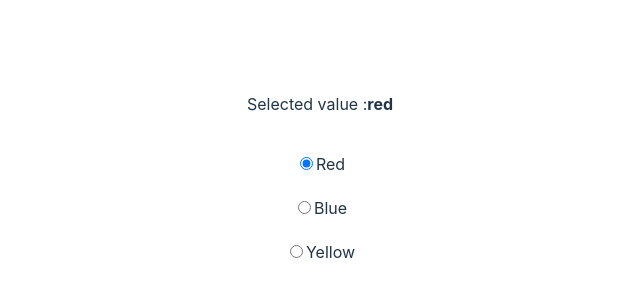
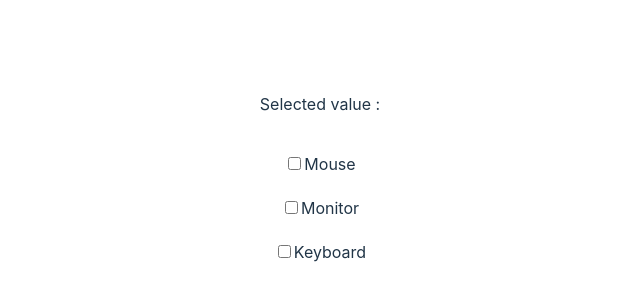
Before and after one commit to otsuboDesi/react-reacthooks-practice, a React (Vite) app: page / in a window 1280 px wide. Shown: the part 230-530 px from the top of the page, without its empty margins (320-960 px from the left). Built offline with nearby package versions, Linux system fonts and the light colour scheme.

Commit message:
Edit: CheckBox Containerを作成する

```diff
--- a/src/App.jsx
+++ b/src/App.jsx
@@ -5,7 +5,8 @@ import "./App.css";
 // import { EventContainer } from "./components/EventContainer";
 // import { FormContainer } from "./components/FormContainer";
 // import { InputSelectContainer } from "./components/InputSelectContainer";
-import { RadioContainer } from "./components/RadioContainer";
+// import { RadioContainer } from "./components/RadioContainer";
+import { CheckBoxContainer } from "./components/CheckBoxContainer";
 
 const App = () => {
   return (
@@ -16,7 +17,8 @@ const App = () => {
       <EventContainer /> */}
       {/* <FormContainer /> */}
       {/* <InputSelectContainer /> */}
-      <RadioContainer />
+      {/* <RadioContainer /> */}
+      <CheckBoxContainer />
     </div>
   );
 };
--- /dev/null
+++ b/src/components/CheckBoxContainer.jsx
@@ -0,0 +1,49 @@
+import { useState } from "react";
+
+export const CheckBoxContainer = () => {
+  const [checkedValues, setCheckedValues] = useState([]);
+
+  const handleChange = (e) => {
+    if (checkedValues.includes(e.target.value)) {
+      setCheckedValues(
+        checkedValues.filter((checkedValue) => checkedValue !== e.target.value)
+      );
+    } else {
+      setCheckedValues([...checkedValues, e.target.value]);
+    }
+  };
+  return (
+    <>
+      <p>
+        Selected value :<b>{checkedValues.join(",")}</b>
+      </p>
+      <label>
+        <input
+          type="checkbox"
+          value="Mouse"
+          onChange={handleChange}
+          checked={checkedValues.includes("Mouse")}
+        />
+        Mouse
+      </label>
+      <label>
+        <input
+          type="checkbox"
+          value="Monitor"
+          onChange={handleChange}
+          checked={checkedValues.includes("Monitor")}
+        />
+        Monitor
+      </label>
+      <label>
+        <input
+          type="checkbox"
+          value="Keyboard"
+          onChange={handleChange}
+          checked={checkedValues.includes("Keyboard")}
+        />
+        Keyboard
+      </label>
+    </>
+  );
+};
```
